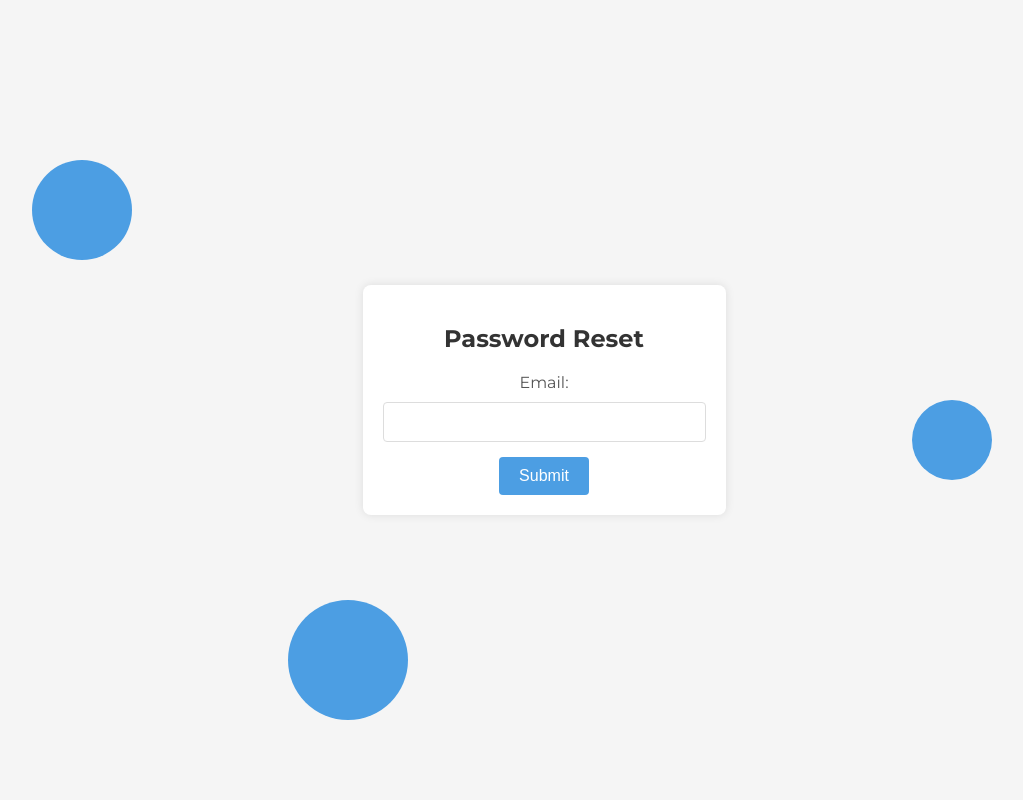
After one commit to DaFlanDo/DjangoClothesStore, a Django app: page /users/password-reset/ in a window 1280 px wide. The commit adds this page. Shown: the whole page, without its empty margins (96-1119 px from the left). Run offline with Django 4.2, Linux system fonts and the light colour scheme; parts of the project's set-up code (start-up, migrations or seed data) failed here and were passed over.

Commit message:
Add change pass

```diff
--- /dev/null
+++ b/static/vendor/css/reset_pass.css
@@ -0,0 +1,99 @@
+
+        body {
+            font-family: 'Montserrat', sans-serif;
+            background-color: #f5f5f5;
+            margin: 0;
+            padding: 0;
+            display: flex;
+            align-items: center;
+            justify-content: center;
+            height: 100vh;
+            position: relative;
+        }
+
+        .background-shapes {
+            position: absolute;
+            top: 0;
+            left: 0;
+            width: 100%;
+            height: 100%;
+            z-index: -1;
+        }
+
+        .shape1, .shape2, .shape3 {
+            position: absolute;
+            background-color: #4c9ee3;
+            border-radius: 50%;
+        }
+
+        .shape1 {
+            width: 100px;
+            height: 100px;
+            top: 20%;
+            left: 10%;
+        }
+
+        .shape2 {
+            width: 80px;
+            height: 80px;
+            top: 50%;
+            right: 15%;
+        }
+
+        .shape3 {
+            width: 120px;
+            height: 120px;
+            bottom: 10%;
+            left: 30%;
+        }
+
+        .reset-container {
+            text-align: center;
+            background-color: #ffffff;
+            border-radius: 8px;
+            padding: 20px;
+            box-shadow: 0 0 10px rgba(0, 0, 0, 0.1);
+        }
+
+        h2 {
+            color: #333333;
+        }
+
+        form {
+            margin-top: 20px;
+        }
+
+        label {
+            display: block;
+            margin-bottom: 10px;
+            color: #555555;
+        }
+
+        input {
+            width: 100%;
+            padding: 10px;
+            font-size: 16px;
+            margin-bottom: 15px;
+            border: 1px solid #dddddd;
+            border-radius: 4px;
+            box-sizing: border-box;
+        }
+
+        .error-message {
+            color: #f54747;
+            margin-top: 5px;
+        }
+
+        button {
+            background-color: #4c9ee3;
+            color: #ffffff;
+            padding: 10px 20px;
+            border: none;
+            border-radius: 4px;
+            cursor: pointer;
+            font-size: 16px;
+        }
+
+        button:hover {
+            background-color: #0691fa;
+        }
--- a/store/settings.py
+++ b/store/settings.py
@@ -140,3 +140,7 @@ EMAIL_HOST_USER = 'djangostore@mail.ru'
 EMAIL_HOST_PASSWORD = 'CPr8AHfhKTJT2kvYwN1H'
 EMAIL_USE_SSL = True
 SECURE_SSL_REDIRECT = False
+LOGIN_URL='index'
+
+
+DEFAULT_FROM_EMAIL = 'djangostore@mail.ru'
--- a/store/urls.py
+++ b/store/urls.py
@@ -4,11 +4,15 @@ from products.views import IndexView
 from django.conf import settings
 from django.conf.urls.static import static
 
+from users.views import CustomPasswordResetConfirmView
+
 urlpatterns = [
     path('admin/', admin.site.urls),
     path('', IndexView.as_view(extra_context={'title':'Storee'}),name= 'index'),
     path('products/', include('products.urls', namespace='products')),
-    path('users/', include('users.urls', namespace='users'))
+    path('users/', include('users.urls', namespace='users')),
+    path('password-reset/confirm/<uidb64>/<token>/', CustomPasswordResetConfirmView.as_view(),
+         name='password_reset_confirm'),
 ]
 if settings.DEBUG:
     urlpatterns += static(settings.MEDIA_URL, document_root=settings.MEDIA_ROOT)
--- a/templates/products/basket.html
+++ b/templates/products/basket.html
@@ -1,5 +1,5 @@
 {% if baskets %}
-    <div class="col-lg-5">
+    <div class=" col-md-12">
             <h4 class="mt-3 mb-3 d-flex  justify-content-between align-items-center mb-3">
                 Корзина <span class="badge badge-secondary badge-pill">{{ baskets.total_quontity }}</span>
             </h4>
--- /dev/null
+++ b/templates/reset_pass/form_reset.html
@@ -0,0 +1,41 @@
+<!DOCTYPE html>
+{% load static %}
+<html lang="en">
+<head>
+    <meta charset="UTF-8">
+    <meta name="viewport" content="width=device-width, initial-scale=1.0">
+    <title>Password Reset</title>
+    <link rel="stylesheet" href="{% static '/vendor/css/reset_pass.css' %}">
+    <link href="https://fonts.googleapis.com/css2?family=Montserrat:wght@400;700&display=swap" rel="stylesheet">
+
+</head>
+<body>
+    <div class="background-shapes">
+        <div class="shape1"></div>
+        <div class="shape2"></div>
+        <div class="shape3"></div>
+    </div>
+    <div class="reset-container">
+        <h2>Password Reset</h2>
+        <form method="post" class="form">
+            {% csrf_token %}
+
+            {# Выводим ошибки в желаемом формате #}
+            {% for error in form.non_field_errors %}
+                <p class="error-message">{{ error }}</p>
+            {% endfor %}
+
+            {# Выводим поля формы вручную #}
+            <label for="{{ form.email.id_for_label }}">Email:</label>
+            {{ form.email }}
+            {% if form.email.errors %}
+                <p class="error-message">{{ form.email.errors.0 }}</p>
+            {% endif %}
+
+            {# Добавьте другие поля формы таким же образом #}
+
+            <button type="submit">Submit</button>
+        </form>
+    </div>
+</body>
+</html>
--- a/templates/users/login.html
+++ b/templates/users/login.html
@@ -63,6 +63,10 @@
                             <div class="card-footer text-center">
                                 <div class="small"><a href="{% url 'users:register' %}">Нужен аккаунт? Зарегистрируйся!</a></div>
                                 <div class="small"><a href="{% url 'index' %}">Вернуться назад</a></div>
+                                <div class="form-group d-flex align-items-center justify-content-between mt-4 mb-0">
+    <a class="small" href="{% url 'users:password-reset' %}">Забыли пароль?</a>
+    <input class="btn btn-primary" type="submit" value="Авторизоваться">
+</div>
                             </div>
                         </div>
                     </div>
--- a/users/urls.py
+++ b/users/urls.py
@@ -1,7 +1,8 @@
 from django.urls import path
-from users.views import LoginView, UserRegisterView, UserProfileView,EmailVerificationView
+from users.views import LoginView, UserRegisterView, UserProfileView, EmailVerificationView, \
+    CustomPasswordResetConfirmView, PasswordResetView, CustomPasswordResetView, CustomPasswordChangeDoneView
 from django.contrib.auth.decorators import login_required
-from django.contrib.auth.views import LogoutView
+from django.contrib.auth.views import LogoutView, PasswordResetConfirmView, PasswordResetDoneView
 
 app_name = 'users'
 urlpatterns = [
@@ -9,5 +10,12 @@ urlpatterns = [
     path('register', UserRegisterView.as_view(), name='register'),
     path('profile/<int:pk>/', login_required(UserProfileView.as_view()), name='profile'),
     path('logout', LogoutView.as_view(), name='logout'),
-    path('verify/<str:email>/<uuid:code>', EmailVerificationView.as_view(), name='EmailVerif')
+    path('verify/<str:email>/<uuid:code>', EmailVerificationView.as_view(), name='EmailVerif'),
+    path('password-reset/', CustomPasswordResetView.as_view(), name='password-reset'),
+    path('password-reset/confirm/<uidb64>/<token>/', CustomPasswordResetConfirmView.as_view(),
+         name='password_reset_confirm'),
+    path('password-reset/done/', CustomPasswordChangeDoneView.as_view(), name='password_reset_done'),
+
+
+
 ]
--- a/users/views.py
+++ b/users/views.py
@@ -1,10 +1,20 @@
+from django.contrib import messages
+from django.contrib.auth.decorators import login_required
+from django.contrib.auth.mixins import LoginRequiredMixin
+from django.core.mail import EmailMultiAlternatives
 from django.http import HttpResponse
+from django.shortcuts import redirect
+from django.template.loader import render_to_string
+from django.utils.html import strip_tags
 
+from store import settings
 from users.models import User, EmailVerification
-from users.forms import UserLoginForm, UserRegisterForm, UserProfileForm
+from users.forms import UserLoginForm, UserRegisterForm, UserProfileForm, CustomPasswordResetForm, \
+    UserSetNewPasswordForm
 from django.urls import reverse, reverse_lazy
 from products.models import Baskets
-from django.contrib.auth.views import LoginView
+from django.contrib.auth.views import LoginView, PasswordChangeView, PasswordResetView, PasswordResetConfirmView, \
+    PasswordChangeDoneView
 from django.views.generic.edit import CreateView, UpdateView
 from django.views.generic.base import TemplateView
 from django.contrib.messages.views import SuccessMessageMixin
@@ -38,9 +48,6 @@ class UserProfileView(TitleMixin, UpdateView):
     form_class = UserProfileForm
     title = 'Store - Профиль'
 
-    def get_success_url(self):
-        return reverse_lazy('users:profile', args=(self.object.id))
-
     def get_context_data(self, **kwargs):
         context = super(UserProfileView, self).get_context_data()
         context['baskets'] = Baskets.objects.filter(user=self.object)
@@ -65,3 +72,28 @@ class EmailVerificationView(TitleMixin, TemplateView):
             return super(EmailVerificationView, self).get(request, *args, **kwargs)
         else:
             HttpResponse(reverse('index'))
+
+
+class CustomPasswordResetView(PasswordResetView,LoginRequiredMixin):
+    template_name = 'reset_pass/form_reset.html'
+    success_message = 'Сообщение отправлено на вашу почту'
+
+    success_url = reverse_lazy('users:password_reset_done')
+    html_email_template_name = 'reset_pass/mail.html'
+
+    def form_valid(self, form):
+        email = form.cleaned_data['email']
+        # Проверка, что пользователь с таким email существует
+        if not User.objects.filter(email=email).exists():
+            form.add_error('email', 'Пользователь с указанным адресом электронной почты не найден.')
+            return self.form_invalid(form)
+        return super().form_valid(form)
+
+
+class CustomPasswordResetConfirmView(PasswordResetConfirmView):
+    template_name = "reset_pass/reset_pass_confirm.html"
+    success_url = reverse_lazy('users:login')  # Укажите URL для страницы авторизации
+
+
+class CustomPasswordChangeDoneView(PasswordResetView):
+    template_name = 'users/pass_reset_done.html'
```
Also changed, not shown: static/vendor/css/chang_pass_confirm.css (added, +48 -0 lines), static/vendor/css/reset_done.css (added, +78 -0 lines), templates/reset_pass/mail.html (added, +145 -0 lines), templates/reset_pass/reset_pass_confirm.html (added, +47 -0 lines), templates/users/pass_reset_done.html (added, +27 -0 lines), templates/users/profile.html (+22 -3 lines), users/forms.py (+47 -6 lines), users/migrations/0003_user_is_verification_emailverification.py (deleted).
